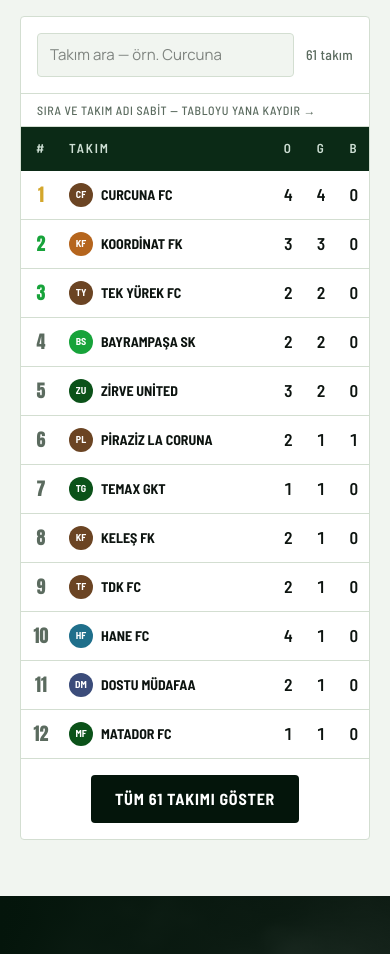
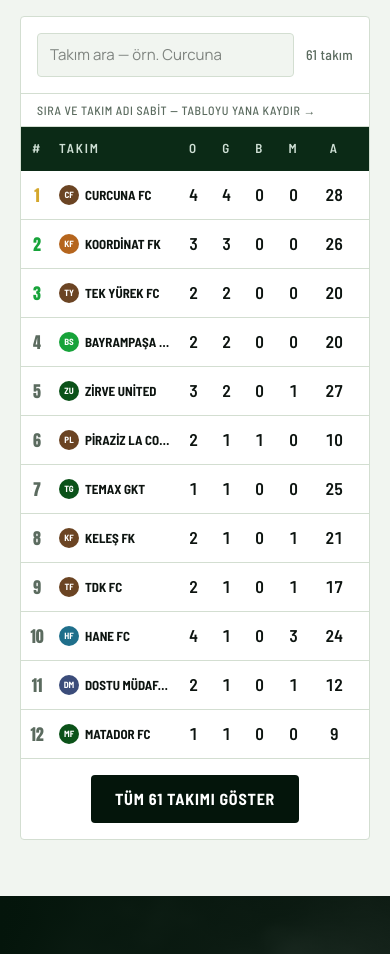
Before and after one commit to onurtpzz/sahabizim-web, a Next.js app: page / in a window 390 px wide. Shown: the part 780-1734 px from the top of the page. Built offline with nearby package versions, Linux system fonts and the light colour scheme; no server answers; the database is empty.

Commit message:
Update puan-tablosu.tsx

```diff
--- a/src/components/puan-tablosu.tsx
+++ b/src/components/puan-tablosu.tsx
@@ -78,7 +78,7 @@ export function PuanTablosu({
       </p>
 
       <div className="overflow-x-auto">
-        <table className="w-full min-w-[680px] border-collapse font-[family-name:var(--font-data)] text-[17px]">
+        <table className="w-full min-w-[620px] border-collapse font-[family-name:var(--font-data)] text-[17px]">
           <caption className="sr-only">
             SahaBizim Ligi puan durumu — puan, averaj ve atılan gole göre sıralı
           </caption>
@@ -100,13 +100,13 @@ export function PuanTablosu({
                 <th
                   key={s.h}
                   scope="col"
-                  className={`bg-ink-2 px-2 py-3 text-[13px] font-semibold uppercase tracking-[0.14em] ${
-                    i === 1 ? "pl-2 text-left md:pl-4" : "text-center"
+                  className={`bg-ink-2 px-1.5 py-3 md:px-2 text-[13px] font-semibold uppercase tracking-[0.14em] ${
+                    i === 1 ? "pl-1.5 text-left md:pl-4" : "text-center"
                   } ${
                     i === 0
-                      ? "sticky left-0 z-20 w-10 md:static"
+                      ? "sticky left-0 z-20 w-8 md:static md:w-12"
                       : i === 1
-                        ? "sticky left-10 z-20 shadow-[2px_0_0_0_rgba(0,0,0,0.12)] md:static md:shadow-none"
+                        ? "sticky left-8 z-20 shadow-[2px_0_0_0_rgba(0,0,0,0.12)] md:static md:left-auto md:shadow-none"
                         : ""
                   }`}
                 >
@@ -121,16 +121,16 @@ export function PuanTablosu({
               return (
                 <tr key={t.slug} className="group border-b border-line transition-colors hover:bg-[#eaf4eb]">
                   <td
-                    className={`sticky left-0 z-10 w-10 bg-white px-2 py-2.5 text-center font-[family-name:var(--font-display)] text-lg transition-colors group-hover:bg-[#eaf4eb] md:static md:w-12 ${
+                    className={`sticky left-0 z-10 w-8 bg-white px-1 py-2.5 text-center font-[family-name:var(--font-display)] text-base transition-colors group-hover:bg-[#eaf4eb] md:static md:w-12 md:px-2 md:text-lg ${
                       t.sira === 1 ? "text-gold" : t.sira <= 3 ? "text-brand" : "text-muted"
                     }`}
                   >
                     {t.sira}
                   </td>
-                  <td className="sticky left-10 z-10 max-w-[168px] bg-white py-2.5 pr-2 pl-2 text-left shadow-[2px_0_0_0_rgba(0,0,0,0.08)] transition-colors group-hover:bg-[#eaf4eb] md:static md:max-w-none md:pl-4 md:shadow-none">
+                  <td className="sticky left-8 z-10 w-[124px] max-w-[124px] bg-white py-2.5 pr-1.5 pl-1.5 text-left shadow-[2px_0_0_0_rgba(0,0,0,0.08)] transition-colors group-hover:bg-[#eaf4eb] md:static md:left-auto md:w-auto md:max-w-none md:pr-2 md:pl-4 md:shadow-none">
                     <Link
                       href={`/takim/${t.slug}`}
-                      className="flex items-center gap-2 text-[14px] font-bold hover:text-brand md:gap-2.5 md:text-[17px]"
+                      className="flex items-center gap-1.5 text-[13px] leading-tight font-bold hover:text-brand md:gap-2.5 md:text-[17px]"
                     >
                       {t.logoUrl ? (
                         // eslint-disable-next-line @next/next/no-img-element
@@ -140,13 +140,13 @@ export function PuanTablosu({
                           width={30}
                           height={30}
                           loading="lazy"
-                          className="h-6 w-6 flex-none rounded-full object-contain md:h-[30px] md:w-[30px]"
+                          className="h-5 w-5 flex-none rounded-full object-contain md:h-[30px] md:w-[30px]"
                         />
                       ) : (
                         <span
                           aria-hidden
                           style={{ background: r.renk }}
-                          className="grid h-6 w-6 flex-none place-items-center rounded-full font-[family-name:var(--font-data)] text-[10px] font-bold text-white md:h-[30px] md:w-[30px] md:text-[12px]"
+                          className="grid h-5 w-5 flex-none place-items-center rounded-full font-[family-name:var(--font-data)] text-[9px] font-bold text-white md:h-[30px] md:w-[30px] md:text-[12px]"
                         >
                           {r.harf}
                         </span>
@@ -155,14 +155,14 @@ export function PuanTablosu({
                     </Link>
                   </td>
                   {[t.O, t.G, t.B, t.M, t.A, t.Y].map((v, i) => (
-                    <td key={i} className="tabular px-2 py-2.5 text-center font-semibold">
+                    <td key={i} className="tabular px-1.5 py-2.5 text-center font-semibold md:px-2">
                       {t.oynadi ? v : "–"}
                     </td>
                   ))}
-                  <td className="tabular px-2 py-2.5 text-center font-semibold">
+                  <td className="tabular px-1.5 py-2.5 text-center font-semibold md:px-2">
                     {t.oynadi ? (t.AV > 0 ? `+${t.AV}` : t.AV) : "–"}
                   </td>
-                  <td className="tabular px-2 py-2.5 text-center font-[family-name:var(--font-display)] text-xl text-ink">
+                  <td className="tabular px-1.5 py-2.5 text-center font-[family-name:var(--font-display)] text-xl text-ink md:px-2">
                     {t.oynadi ? t.P : "–"}
                   </td>
                   <td className="px-2 py-2.5">
```
